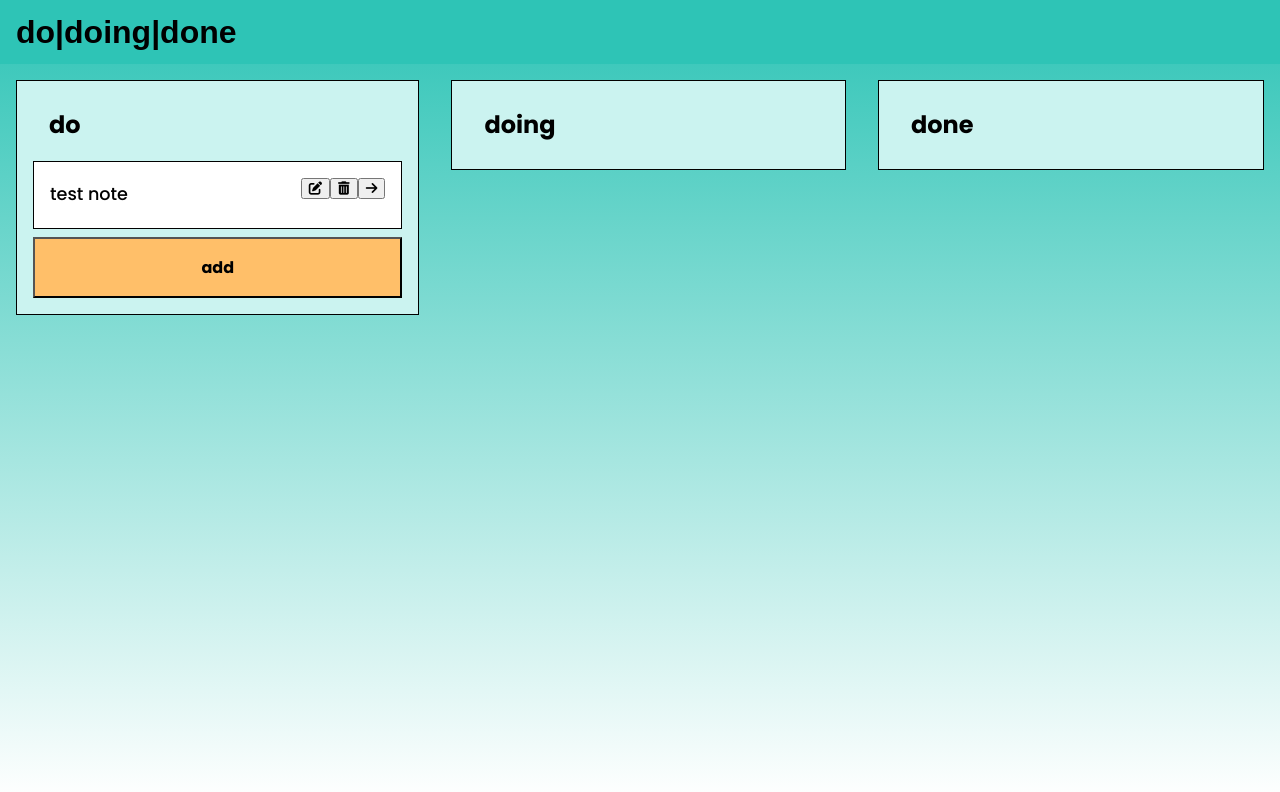
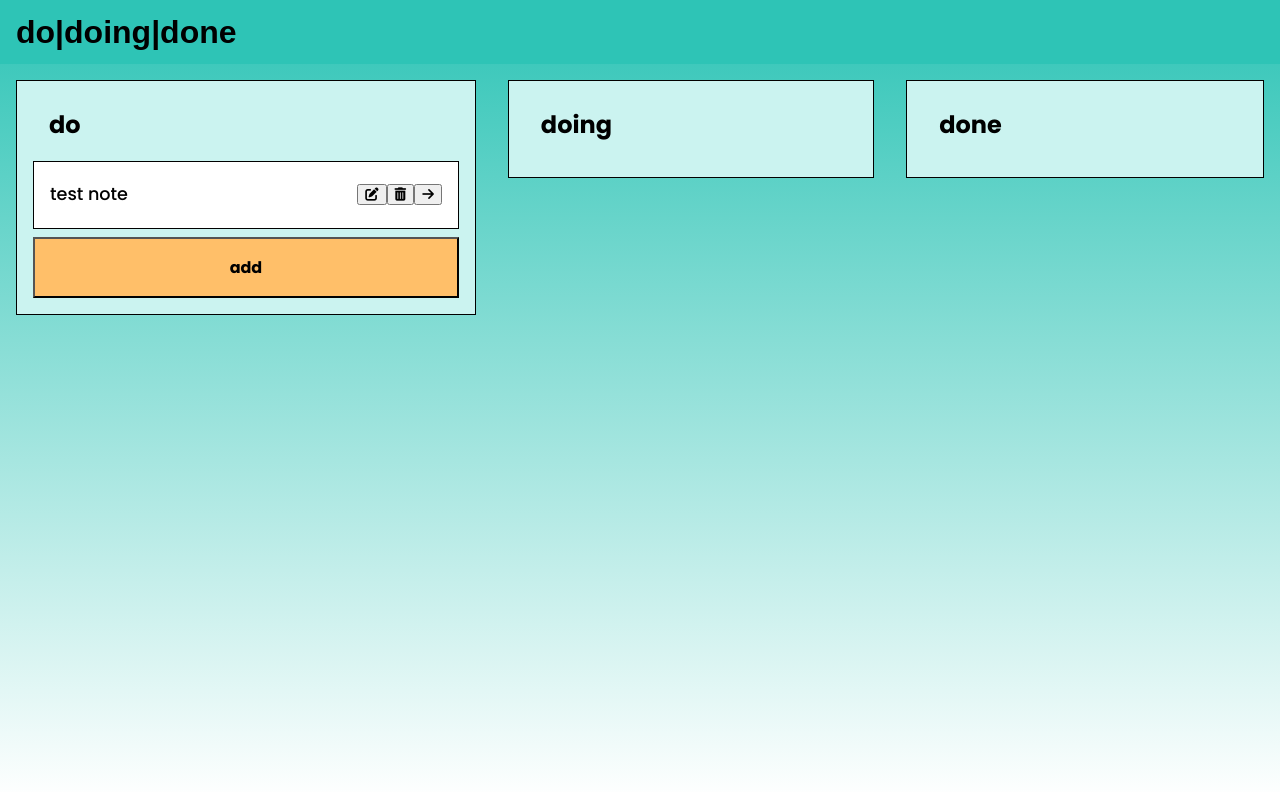
Before and after one commit to benjaminrae/to-do-react, a React (Create React App) app: page / in a window 1280 px wide. Shown: the top 792 px of the page. Built offline with nearby package versions, Linux system fonts and the light colour scheme; no server answers.

Commit message:
make list scrollable and change IDs to work with MongoDB

```diff
--- a/package.json
+++ b/package.json
@@ -7,6 +7,7 @@
     "@testing-library/react": "^13.3.0",
     "@testing-library/user-event": "^13.5.0",
     "axios": "^0.27.2",
+    "firebase": "^9.8.4",
     "react": "^18.2.0",
     "react-dom": "^18.2.0",
     "react-scripts": "5.0.1",
--- a/src/App.js
+++ b/src/App.js
@@ -44,6 +44,7 @@ function App() {
     const handleTitleChange = (event) => {
         setNewTitle(event.target.value);
     };
+
     const handleContentChange = (event) => {
         setNewContent(event.target.value);
     };
@@ -63,11 +64,6 @@ function App() {
 
     const saveNewNote = (event) => {
         event.preventDefault();
-        // const newTodos = [...todos].concat({
-        //     title: newTitle,
-        //     content: newContent,
-        //     status: 0,
-        // });
         const newTodo = { title: newTitle, content: newContent, status: 0 };
         todoService
             .create(newTodo)
@@ -83,12 +79,11 @@ function App() {
                 console.log("error", error);
                 showToast("👎 Failed");
             });
-        // setTodos(newTodos);
     };
 
     const deleteNote = (event) => {
         event.preventDefault();
-        const targetId = +event.target.id;
+        const targetId = event.target.id;
         todoService
             .remove(targetId)
             .then((response) => {
@@ -106,14 +101,14 @@ function App() {
 
     const editNote = (event) => {
         event.preventDefault();
-        const id = +event.target.id;
+        const id = event.target.id;
         setTodoToEdit([...todos].find((todo) => todo.id === id));
         document.getElementById("new-note__window").style.display = "flex";
     };
 
     const moveNoteRight = (event) => {
         event.preventDefault();
-        const targetId = +event.target.id;
+        const targetId = event.target.id;
         const todoToUpdate = todos.find((todo) => todo.id === targetId);
         const newStatus = todoToUpdate.status + 1;
         const updatedTodo = { ...todoToUpdate, status: newStatus };
@@ -135,7 +130,7 @@ function App() {
 
     const moveNoteLeft = (event) => {
         event.preventDefault();
-        const targetId = +event.target.id;
+        const targetId = event.target.id;
         const todoToUpdate = todos.find((todo) => todo.id === targetId);
         const newStatus = todoToUpdate.status - 1;
         const updatedTodo = { ...todoToUpdate, status: newStatus };
@@ -191,11 +186,12 @@ function App() {
     };
 
     return (
+        <div>
             <div className="App">
                 <Header />
                 <NewNoteForm
                     titleValue={newTitle || ""}
-                contentValue={newContent || ""}
+                    contentValue={newContent}
                     onCancel={cancelAddNote}
                     onTitleChange={handleTitleChange}
                     onContentChange={handleContentChange}
@@ -204,7 +200,6 @@ function App() {
                     onEdit={saveEditedNote}
                 />
                 <ToastNotification message={notification} />
-
                 <div className="lists-container">
                     <List
                         todos={doList}
@@ -230,6 +225,7 @@ function App() {
                         onEdit={editNote}
                     />
                 </div>
+            </div>
             {/* <Footer /> */}
         </div>
     );
--- a/src/Components/List/List.css
+++ b/src/Components/List/List.css
@@ -6,6 +6,7 @@
     border: 1px solid black;
     padding: 1rem;
     flex-grow: 1;
+    max-height: calc(100vh * 0.8);
 }
 
 .list__title {
@@ -14,6 +15,9 @@
     font-size: 1.5rem;
 }
 
+.list__notes {
+    overflow-y: scroll;
+}
 .list__button {
     background-color: #ffbf69;
     font-size: 1rem;
--- a/src/Components/List/List.js
+++ b/src/Components/List/List.js
@@ -5,6 +5,7 @@ const List = (props) => {
     return (
         <div className="list">
             <h2 className="list__title">{props.title}</h2>
+            <div className="list__notes">
                 {props.todos.length >= 1 &&
                     props.todos.map((todo, index) => (
                         <Note
@@ -19,6 +20,7 @@ const List = (props) => {
                             onEdit={props.onEdit}
                         />
                     ))}
+            </div>
             {props.title === "do" && (
                 <button className="list__button" onClick={props.onAdd}>
                     add
--- a/src/Components/Note/Note.css
+++ b/src/Components/Note/Note.css
@@ -3,19 +3,22 @@
     padding: 1rem;
     background-color: white;
     display: flex;
-    flex-direction: column;
+    flex-direction: row;
+    justify-content: space-between;
+    align-items: center;
 }
 
+/* .note__text {
+} */
 .note__title {
     font-weight: 500;
     font-size: 1.1rem;
     padding: 0.5rem 0;
 }
 
-.note__buttons {
-    position: absolute;
-    align-self: flex-end;
-}
+/* .note__buttons {
+
+} */
 
 i {
     pointer-events: none;
--- a/src/Components/Note/Note.js
+++ b/src/Components/Note/Note.js
@@ -4,8 +4,10 @@ const Note = (props) => {
     const id = props.id;
     return (
         <div className="note">
-            <h3 className="note__title">{props.title}</h3>
-            <p>{props.content}</p>
+            <div className="note__text">
+                <h3 className="note__title">{props.title}</h3>
+                <p>{props.content}</p>
+            </div>
 
             <div className="note__buttons">
                 <button onClick={props.onEdit} id={props.id}>
```
Also changed, not shown: 2 other files (tests, documents, lock files or other folders). Lines whose indentation alone changed are shown as unchanged.
